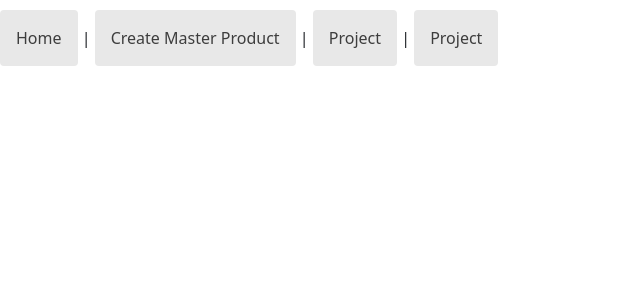
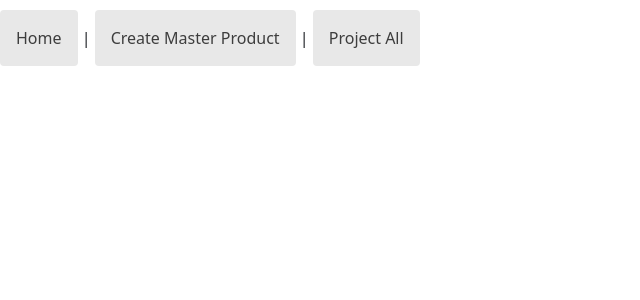
Before and after one commit to Pirapatr1999/PirapatRunepenProject, an Angular app in the folder PirapatR/: page / in a window 1280 px wide. Shown: the top 300 px of the page, without its empty margins (0-640 px from the left). Built offline with nearby package versions, Linux system fonts and the light colour scheme.

Commit message:
PirapatR
add Project

```diff
--- a/PirapatR/src/app/app.component.html
+++ b/PirapatR/src/app/app.component.html
@@ -1,8 +1,7 @@
 <nav>
   <a routerLink="/product">Home</a> |
   <a routerLink="/Create">Create Master Product</a> |
-  <a routerLink="/Project-Test">Project</a> |
-  <a routerLink="/ProjectAll">Project</a>
+  <a routerLink="/ProjectAll">Project All</a>
 
 </nav>
 
```
